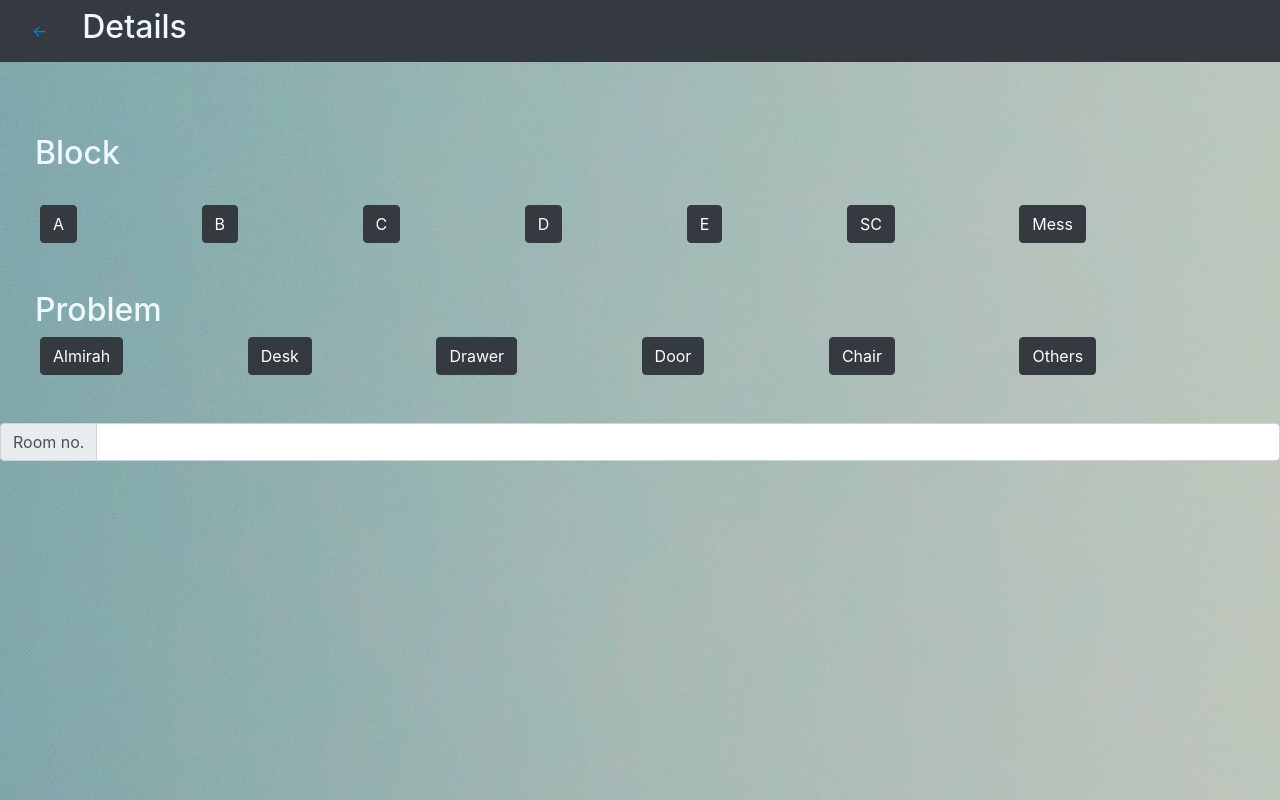
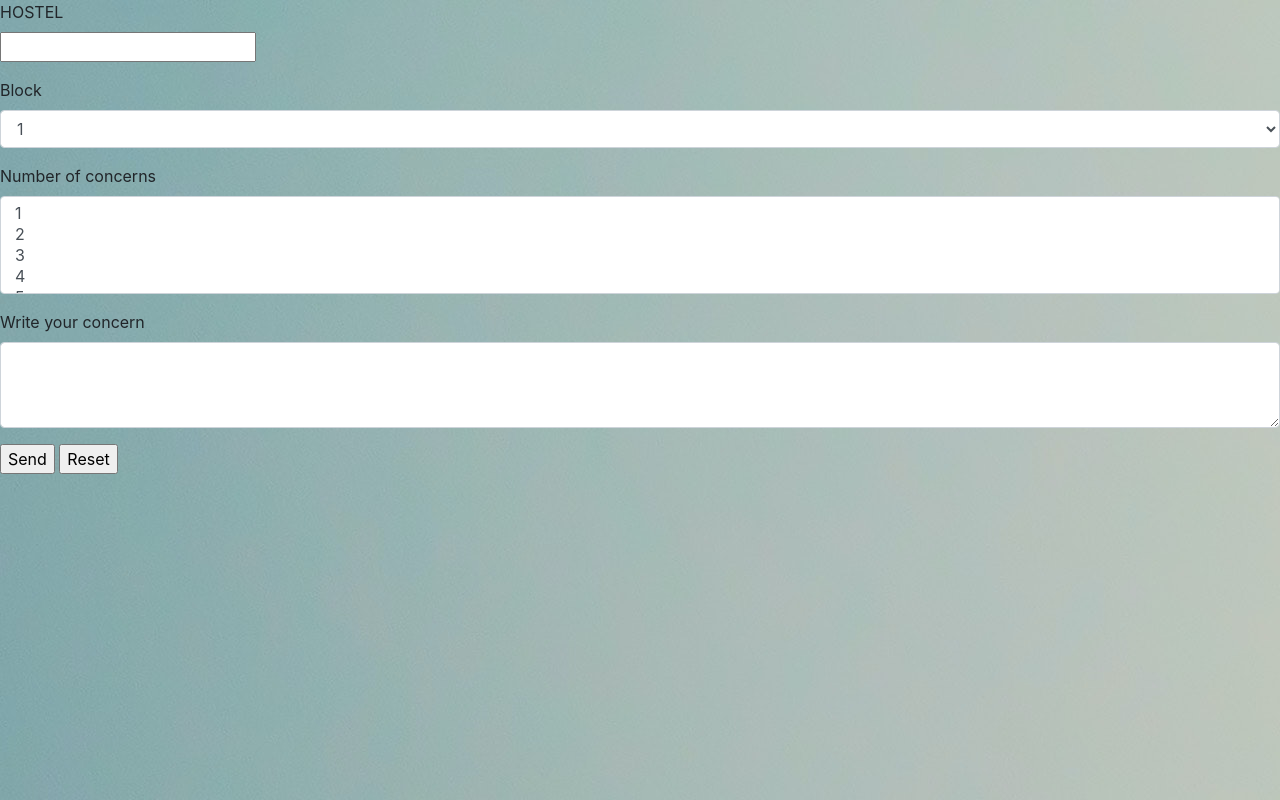
Before and after one commit to codermal7/Solved2, a plain HTML site: page carp.html in a window 1280 px wide. Drawn offline with nearby package versions, Linux system fonts and the light colour scheme.

Commit message:
Update carp.html

```diff
--- a/carp.html
+++ b/carp.html
@@ -9,47 +9,40 @@
     <title>Repair</title>
 </head>
 <body>
-      <nav class="navbar navbar-expand-lg navbar-dark bg-dark">
-        <a class="navbar-brand"><a href="index5.html">&#x2190;</a><h2>Details</h2></a>
-      </nav>
-      <br><br><br>
-    <h2>Block</h2><br>
-    <div class="buttons">
-        <button type="button" class="btn btn-dark">A</button>
-        <button type="button" class="btn btn-dark">B</button>
-        <button type="button" class="btn btn-dark">C</button>
-        <button type="button" class="btn btn-dark">D</button>
-        <button type="button" class="btn btn-dark">E</button>
-        <button type="button" class="btn btn-dark">SC</button>
-        <button type="button" class="btn btn-dark">Mess</button>
-        <!-- <button type="button" class="btn btn-outline-dark">Dark</button> -->
-      </div>
-      <br><br>
-
-      <h2>Problem</h2>
-    <div class="buttons">
-        <button type="button" class="btn btn-dark">Almirah</button>
-        <button type="button" class="btn btn-dark">Desk</button>
-        <button type="button" class="btn btn-dark">Drawer</button>
-        <button type="button" class="btn btn-dark">Door</button>
-        <button type="button" class="btn btn-dark">Chair</button>
-        <button type="button" class="btn btn-dark">Others</button>
+  <form action="mailto:pandeyanuj1804@gmail.com" method="post" enctype="text/plain">
+    <div class="form-group">
+      <label for="exampleFormControlInput1">HOSTEL</label><br>
+      <input class="Hos" type="text">
 
     </div>
-    <br> <br>
-    <div class="input-group mb-3">
-        <div class="input-group-prepend">
-          <span class="input-group-text" id="inputGroup-sizing-default">Room no.</span>
-        </div>
-        <input type="text" class="form-control" aria-label="Sizing example input" aria-describedby="inputGroup-sizing-default">
-      </div>
-      <!-- Time slot -->
-      <!-- <form action="/action_page.php">
-        <label for="appt">Select a time:</label>
-        <input type="time" id="appt" name="appt">
-        <input type="submit">
-      </form> -->
-
+    <div class="form-group">
+      <label for="exampleFormControlSelect1">Block</label>
+      <select class="form-control" id="exampleFormControlSelect1">
+        <option>1</option>
+        <option>2</option>
+        <option>3</option>
+        <option>4</option>
+        <option>5</option>
+        <option>6</option>
+      </select>
+    </div>
+    <div class="form-group">
+      <label for="exampleFormControlSelect2">Number of concerns</label>
+      <select multiple class="form-control" id="exampleFormControlSelect2">
+        <option>1</option>
+        <option>2</option>
+        <option>3</option>
+        <option>4</option>
+        <option>5</option>
+      </select>
+    </div>
+    <div class="form-group">
+      <label for="exampleFormControlTextarea1">Write your concern</label>
+      <textarea class="form-control" id="exampleFormControlTextarea1" rows="3"></textarea>
+    </div>
+    <input class="sen" type="submit" value="Send">
+    <input class="sen" type="reset" value="Reset">
+  </form>
 
 </body>
 </html>
```
